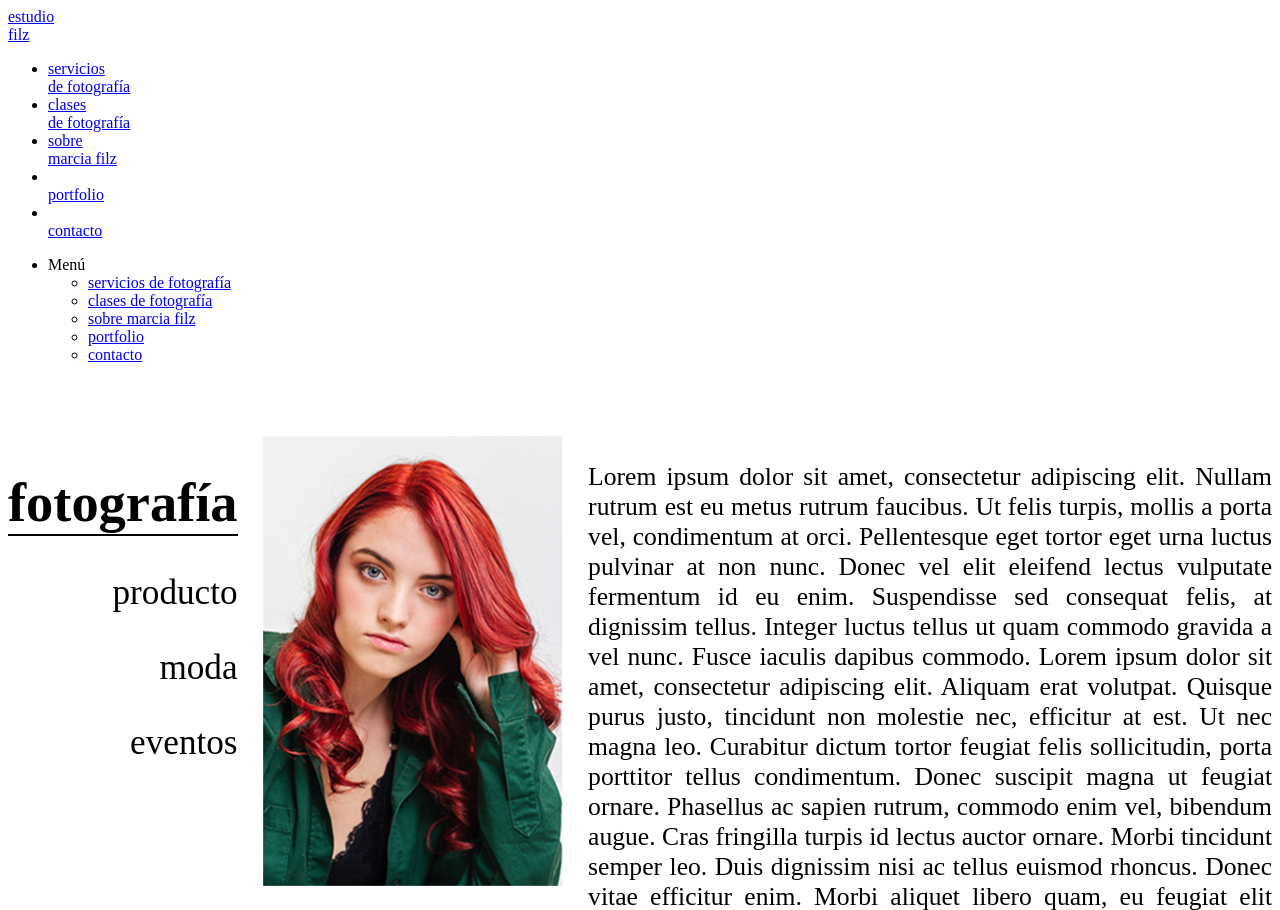
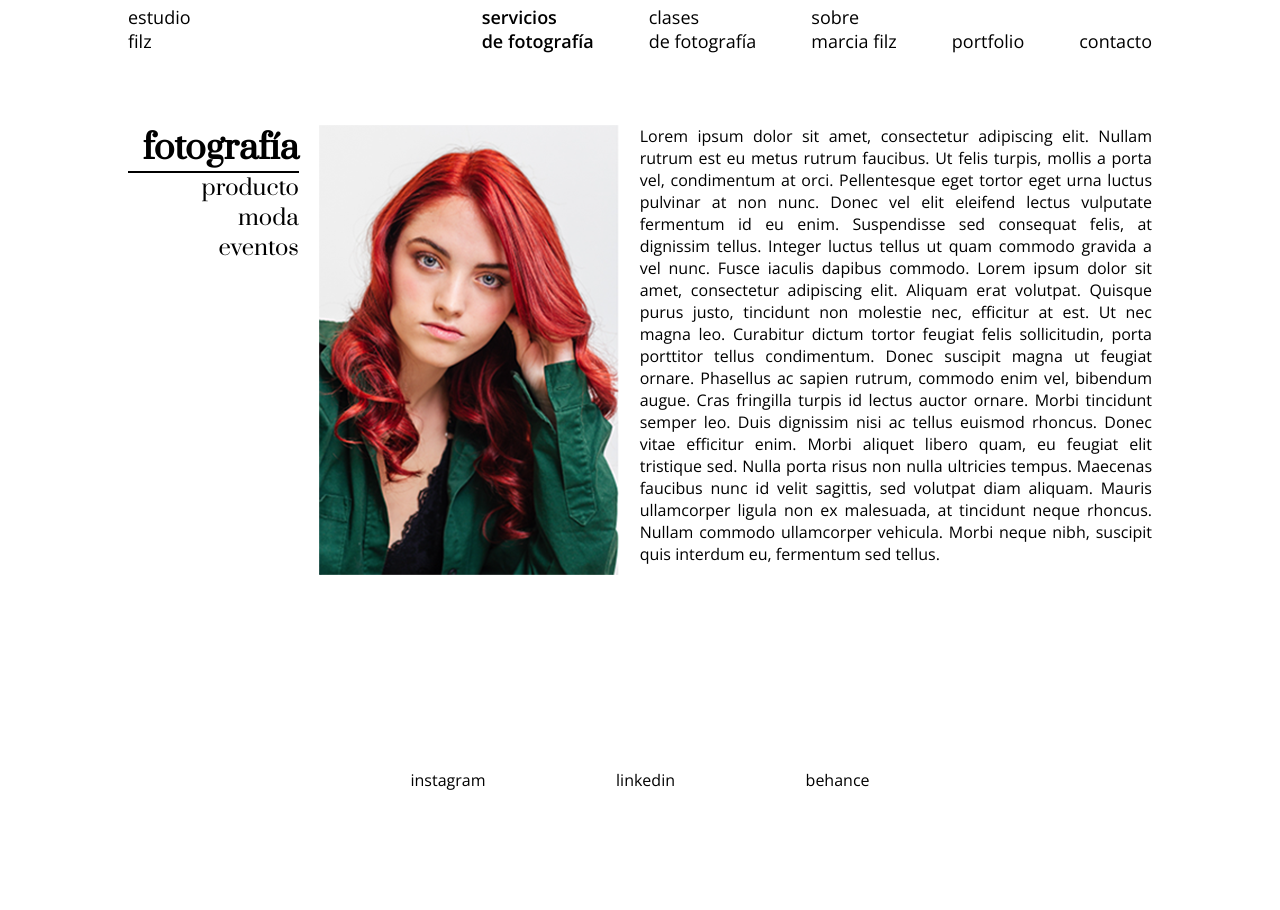
Before and after one commit to emfilz/estudioFilz, a website: page servicios.html in a window 1280 px wide. Shown: the top 910 px of the page. After the commit the page ends 800 px from the top, so only its background shows below. Drawn offline with nearby package versions, Linux system fonts and the light colour scheme; files whose address does not match are found by name.

Commit message:
SASS corrección de header y footer

```diff
--- a/css/styleGlobal.css
+++ b/css/styleGlobal.css
@@ -1,10 +1,10 @@
  /*Imports*/
 
-/*@import url('https://fonts.googleapis.com/css2?family=Open+Sans:wght@300;600&family=Prata&display=swap');
+@import url('https://fonts.googleapis.com/css2?family=Open+Sans:wght@300;600&family=Prata&display=swap');
 
 /*Variables*/
 
-/*:root {
+:root {
     --color-fondo: #FFFFFF;
     --color-texto: #000000;
     --tipo-titulos: 'Prata', serif;
@@ -13,7 +13,7 @@
 
 /*Resets*/
 
-/*,
+*,
 *::before,
 *::after {
     margin: 0px;
@@ -27,7 +27,7 @@
 
 /*Body*/
 
-/*body {
+body {
     font-family: var(--tipo-textos);
     font-size: 62.5%;
     padding: 5px 10% 20px 10%;
@@ -45,7 +45,7 @@ a:visited{
 
 /*Navbar*/
 
-/*header {
+header {
     margin-bottom: 20px;
 }
 
@@ -75,7 +75,7 @@ header nav ul li {
 
 /*Footer*/
 
-/*footer {
+footer {
     text-align: center;
     position: fixed;
     width: 80vw;
@@ -106,7 +106,7 @@ footer a:hover {
 .paginaSeleccionada {
     font-weight: 600;
 }
-*/
+
 @media screen and (max-width: 720px) {
     body {
         width: 100vw;
--- a/sass/partials/_footer.scss
+++ b/sass/partials/_footer.scss
@@ -10,7 +10,7 @@ footer {
         text-decoration: none;
         font-size: 1.6em;
 
-        .linkedin {
+        &.linkedin {
             margin-left: 10vw;
             margin-right: 10vw;
         }
--- a/servicios.html
+++ b/servicios.html
@@ -38,7 +38,7 @@
             <p>moda</p>
             <p>eventos</p>
         </div>
-        <div><picture><img src="../filzEstudio_marciaFilz/assets/img/index_fotografia.png" alt="retrato de modelo"></picture></div>
+        <div><picture><img src="./assets/img/index_fotografia.png" alt="retrato de modelo"></picture></div>
         <p class="texto">Lorem ipsum dolor sit amet, consectetur adipiscing elit. Nullam rutrum est eu metus rutrum faucibus.
             Ut felis turpis, mollis a porta vel, condimentum at orci. Pellentesque eget tortor eget urna luctus pulvinar at non nunc. Donec vel elit eleifend lectus vulputate fermentum id eu enim. Suspendisse sed consequat felis, at dignissim tellus. Integer luctus tellus ut quam commodo gravida a vel nunc. Fusce iaculis dapibus commodo. Lorem ipsum dolor sit amet, consectetur adipiscing elit. Aliquam erat volutpat. Quisque purus justo, tincidunt non molestie nec, efficitur at est. Ut nec magna leo. Curabitur dictum tortor feugiat felis sollicitudin, porta porttitor tellus condimentum. Donec suscipit magna ut feugiat ornare. Phasellus ac sapien rutrum, commodo enim vel, bibendum augue. Cras fringilla turpis id lectus auctor ornare. Morbi tincidunt semper leo. Duis dignissim nisi ac tellus euismod rhoncus. Donec vitae efficitur enim. Morbi aliquet libero quam, eu feugiat elit tristique sed. Nulla porta risus non nulla ultricies tempus. Maecenas faucibus nunc id velit sagittis, sed volutpat diam aliquam. Mauris ullamcorper ligula non ex malesuada, at tincidunt neque rhoncus. Nullam commodo ullamcorper vehicula. Morbi neque nibh, suscipit quis interdum eu, fermentum sed tellus.
         </p>
```
Also changed, not shown: css/main.css.
